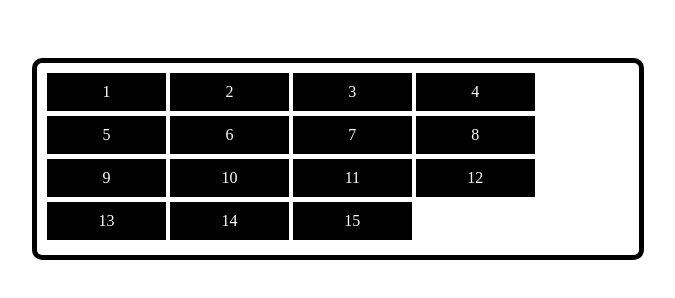
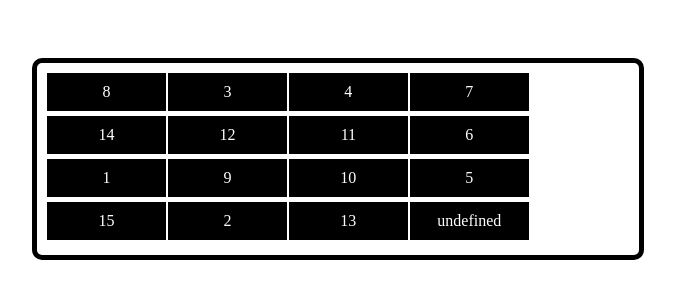
Before and after one commit to smcnaught/15-Puzzle-Game, a plain HTML site: page index.html in a window 1280 px wide. Shown: the whole page, without its empty margins (26-701 px from the left). Drawn offline with nearby package versions, Linux system fonts and the light colour scheme.

Commit message:
added dynamically created random buttons 1-15

```diff
--- a/index.html
+++ b/index.html
@@ -4,31 +4,13 @@
 <head>
     <title>15 Puzzle</title>
     <link rel="stylesheet" href="styles.css">
+    <script src="https://ajax.googleapis.com/ajax/libs/jquery/3.2.1/jquery.min.js"></script>
     <script src="logic.js"></script>
 </head>
 
 <body>
     <div class="container">
-        <div class="box">
-            <div class="numbBox">1</div>
-            <div class="numbBox">2</div>
-            <div class="numbBox">3</div>
-            <div class="numbBox">4</div>
-            <br>
-            <div class="numbBox">5</div>
-            <div class="numbBox">6</div>
-            <div class="numbBox">7</div>
-            <div class="numbBox">8</div>
-            <br>
-            <div class="numbBox">9</div>
-            <div class="numbBox">10</div>
-            <div class="numbBox">11</div>
-            <div class="numbBox">12</div>
-            <br>
-            <div class="numbBox">13</div>
-            <div class="numbBox">14</div>
-            <div class="numbBox">15</div>
-        </div>
+        <div class="box"></div>
     </div>
 </body>
 
--- a/logic.js
+++ b/logic.js
@@ -0,0 +1,41 @@
+$(document).ready(function () {
+    var rand = '';
+    var holdRandNumbArr = [];
+    var htmlNumbersStart = '<div class="numbBox num';
+    var htmlNumbersEnd = '</div>';
+    var htmlEndPlusBreak = '</div><br>';
+    var totalHtml = htmlNumbersStart + rand + htmlNumbersEnd;
+    var totalHtmlPlusBreak = htmlNumbersStart + rand + htmlEndPlusBreak;
+
+    function generateRandom() {
+        for (var i = 1; i < 1500; i++) {
+            rand = Math.floor(Math.random() * 15) + 1;
+            // if random number isn't already in array then push
+            holdRandNumbArr.indexOf(rand) === -1 ? holdRandNumbArr.push(rand) : stop;
+        }
+    }
+
+    function writeNumbers() {
+        for (var i = 0; i <= 15; i++) {
+            var count = i + 1;
+            if (i !== 4 || i !== 8 || i !== 12 || i !== 15) {
+                $('.box').append(htmlNumbersStart + count + '">' + holdRandNumbArr[i] + htmlNumbersEnd);
+            } else if (i == 15){
+                $('.box').append('<div class="num16">hello</div>');
+            }
+            else {
+                $('.box').append(htmlNumbersStart + holdRandNumbArr[i] + htmlEndPlusBreak);
+            }
+        }
+    }
+
+    generateRandom();
+    writeNumbers();
+
+    // generate an onclick function for each of the numbers. If clicked they should move.
+    $(".num1").click(function () {
+        alert("The number was clicked.");
+    });
+
+
+});
--- a/styles.css
+++ b/styles.css
@@ -19,4 +19,5 @@
     text-align: center;
     display: inline-block;
     margin-bottom: 5px;
+    margin-right: 2px;
 }
```
